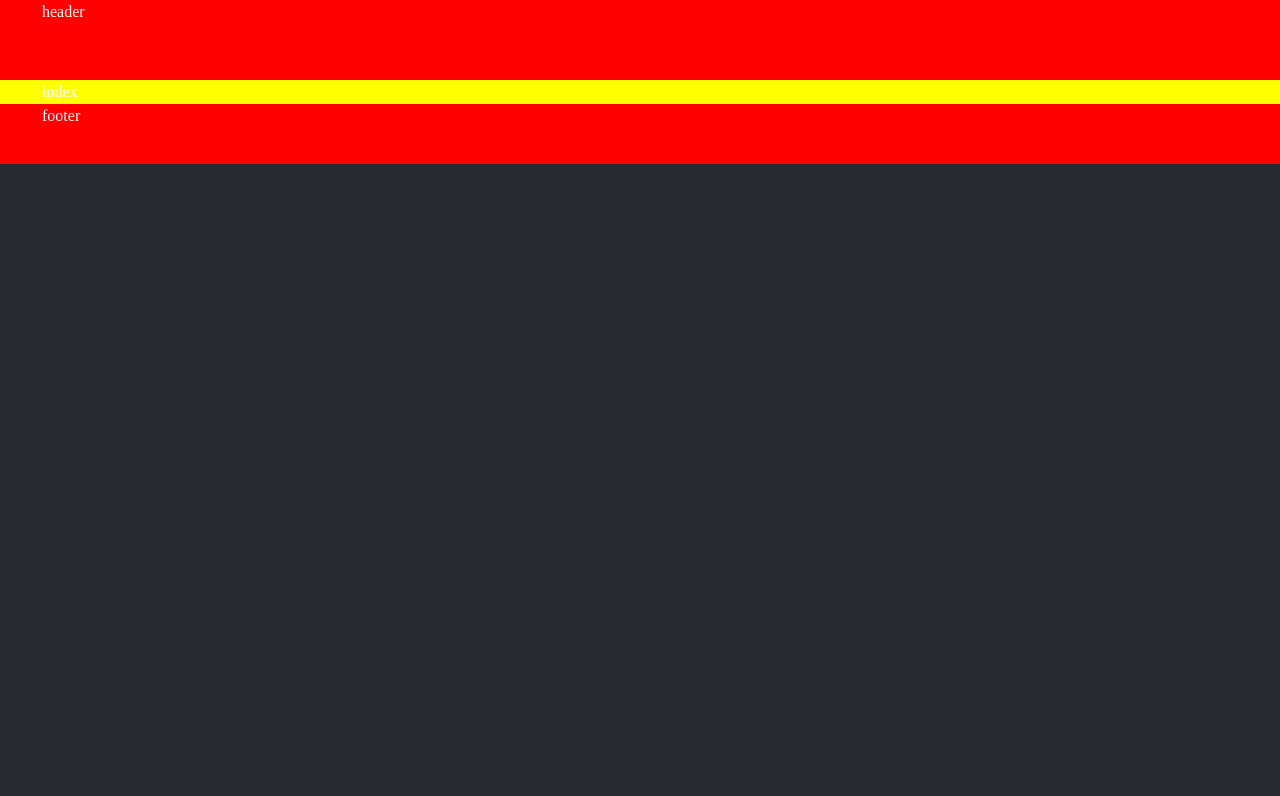
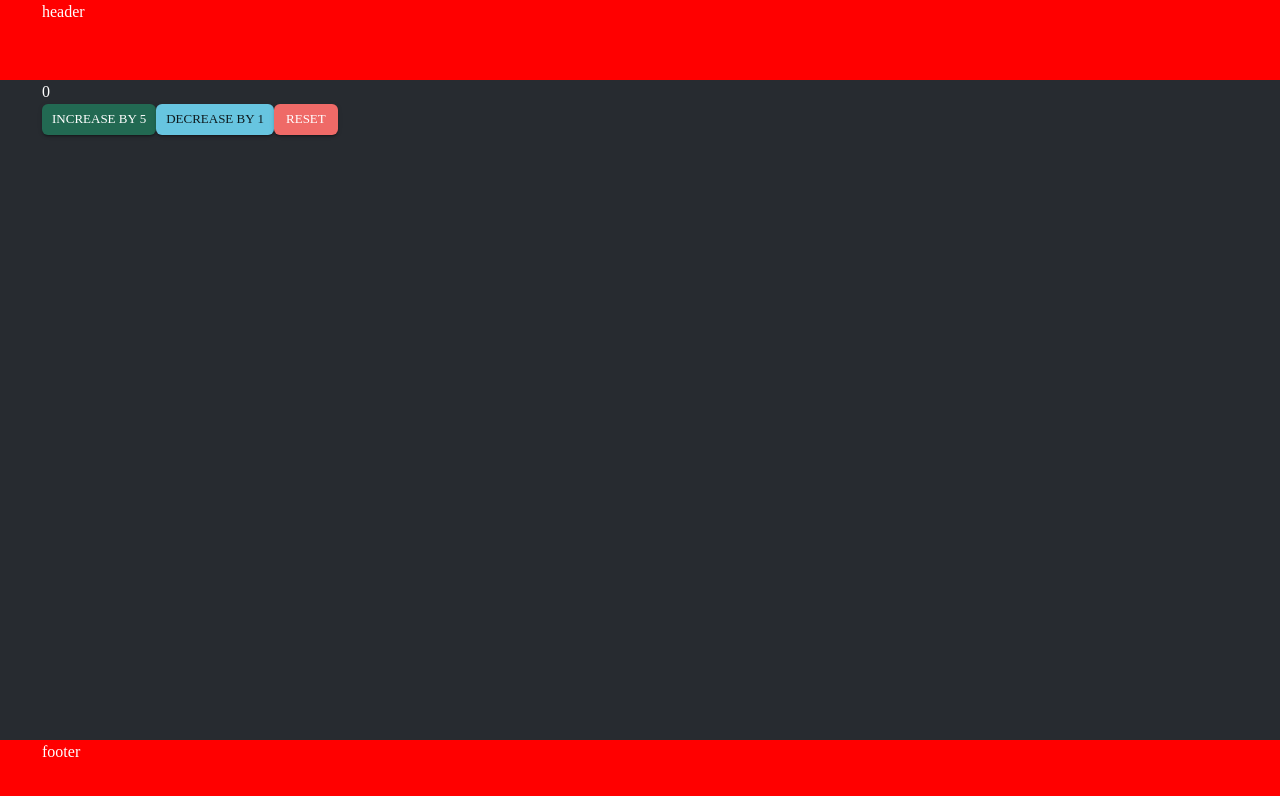
Before and after one commit to strawberrystr1/project-management-app, a React (Create React App) app: page /home in a window 1280 px wide. Shown: the top 796 px of the page. Built offline with nearby package versions, Linux system fonts and the light colour scheme.

Commit message:
feat: redux with test slice

```diff
--- a/package.json
+++ b/package.json
@@ -22,7 +22,6 @@
     "react-redux": "^8.0.1",
     "react-router-dom": "^6.3.0",
     "react-scripts": "5.0.1",
-    "sass": "^1.51.0",
     "typescript": "^4.6.4",
     "web-vitals": "^2.1.4"
   },
--- a/src/components/layouts/Main/style.module.scss
+++ b/src/components/layouts/Main/style.module.scss
@@ -1,4 +1,3 @@
 .mainWrapper {
-  height: calc(100% - 140px);
-  background-color: yellow;
+  flex: 1 1 auto;
 }
--- /dev/null
+++ b/src/hooks/redux.ts
@@ -0,0 +1,5 @@
+import { useSelector, useDispatch, TypedUseSelectorHook } from 'react-redux';
+import { AppDispatch, RootState } from '../store/store';
+
+export const useTypedSelector: TypedUseSelectorHook<RootState> = useSelector;
+export const useTypedDispatch = () => useDispatch<AppDispatch>();
--- a/src/index.tsx
+++ b/src/index.tsx
@@ -5,15 +5,21 @@ import CssBaseline from '@mui/material/CssBaseline';
 import { theme } from './theme/theme';
 import App from './App';
 import { BrowserRouter } from 'react-router-dom';
+import { setupStore } from './store/store';
+import { Provider } from 'react-redux';
+import './index.css';
 
+const store = setupStore();
 const root = ReactDOM.createRoot(document.getElementById('root') as HTMLElement);
 root.render(
   <React.StrictMode>
     <ThemeProvider theme={theme}>
       <CssBaseline />
-      <BrowserRouter>
-      <App />
-    </BrowserRouter>
+      <Provider store={store}>
+        <BrowserRouter>
+          <App />
+        </BrowserRouter>
+      </Provider>
     </ThemeProvider>
   </React.StrictMode>
 );
--- a/src/pages/home_page/HomePage.tsx
+++ b/src/pages/home_page/HomePage.tsx
@@ -1,5 +1,35 @@
+import { Button } from '@mui/material';
+import { useTypedDispatch, useTypedSelector } from '../../hooks/redux';
+import { testDecrease, testIncreaseBy, testResetCount } from '../../store/reducers/testSlice';
+
 const Home = () => {
-  return <div>index</div>;
+  const { count } = useTypedSelector((state) => state.test);
+  const dispatch = useTypedDispatch();
+
+  return (
+    <div>
+      <div>{count}</div>
+      <Button size="small" variant="contained" onClick={() => dispatch(testIncreaseBy(5))}>
+        Increase by 5
+      </Button>
+      <Button
+        size="small"
+        variant="contained"
+        color="info"
+        onClick={() => dispatch(testDecrease())}
+      >
+        decrease by 1
+      </Button>
+      <Button
+        size="small"
+        variant="contained"
+        color="error"
+        onClick={() => dispatch(testResetCount())}
+      >
+        Reset
+      </Button>
+    </div>
+  );
 };
 
 export default Home;
--- /dev/null
+++ b/src/store/reducers/testSlice.ts
@@ -0,0 +1,29 @@
+import { createSlice, PayloadAction } from '@reduxjs/toolkit';
+
+export interface ITest {
+  count: number;
+}
+
+const initialState: ITest = {
+  count: 0,
+};
+
+const testSlice = createSlice({
+  name: 'test',
+  initialState,
+  reducers: {
+    testIncreaseBy(state, action: PayloadAction<number>) {
+      state.count += action.payload;
+    },
+    testDecrease(state) {
+      state.count -= 1;
+    },
+    testResetCount(state) {
+      state.count = 0;
+    },
+  },
+});
+
+export const { testIncreaseBy, testDecrease, testResetCount } = testSlice.actions;
+
+export default testSlice.reducer;
--- /dev/null
+++ b/src/store/store.ts
@@ -0,0 +1,17 @@
+import { combineReducers, configureStore } from '@reduxjs/toolkit';
+import testSlice from './reducers/testSlice';
+
+const rootReducer = combineReducers({
+  /* for test only */
+  test: testSlice,
+});
+
+export const setupStore = () => {
+  return configureStore({
+    reducer: rootReducer,
+  });
+};
+
+export type RootState = ReturnType<typeof rootReducer>;
+export type AppStore = ReturnType<typeof setupStore>;
+export type AppDispatch = AppStore['dispatch'];
```
